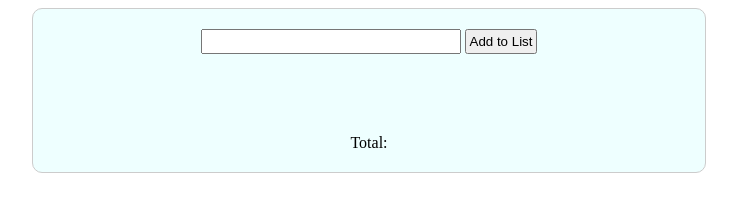
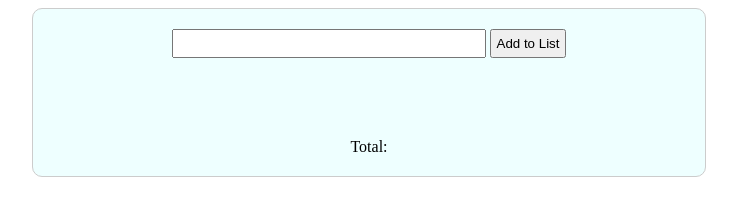
Before and after one commit to NY741/Test-with-Kenan, a plain HTML site: page index.html in a window 1280 px wide. Shown: the whole page, without its empty margins (271-1008 px from the left). Drawn offline with Linux system fonts and the light colour scheme.

Commit message:
changed paddings

```diff
--- a/assets/style.css
+++ b/assets/style.css
@@ -17,11 +17,11 @@
 }
 
 input, button {
-    padding: 3px;
+    padding: 5px;
 }
 
 input[type=text] {
-    min-width: 250px;
+    min-width: 300px;
 }
 
 ul {
```
